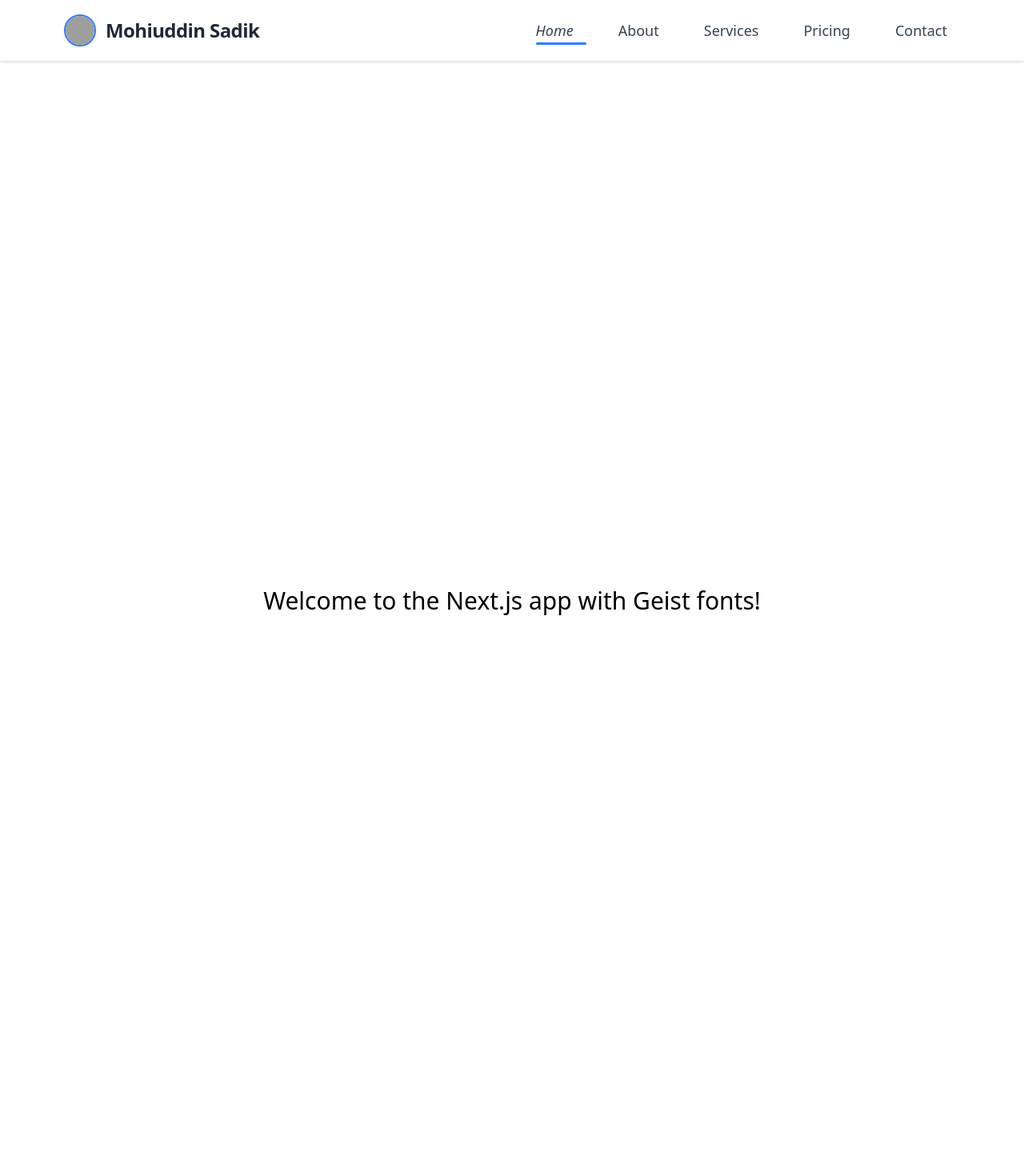
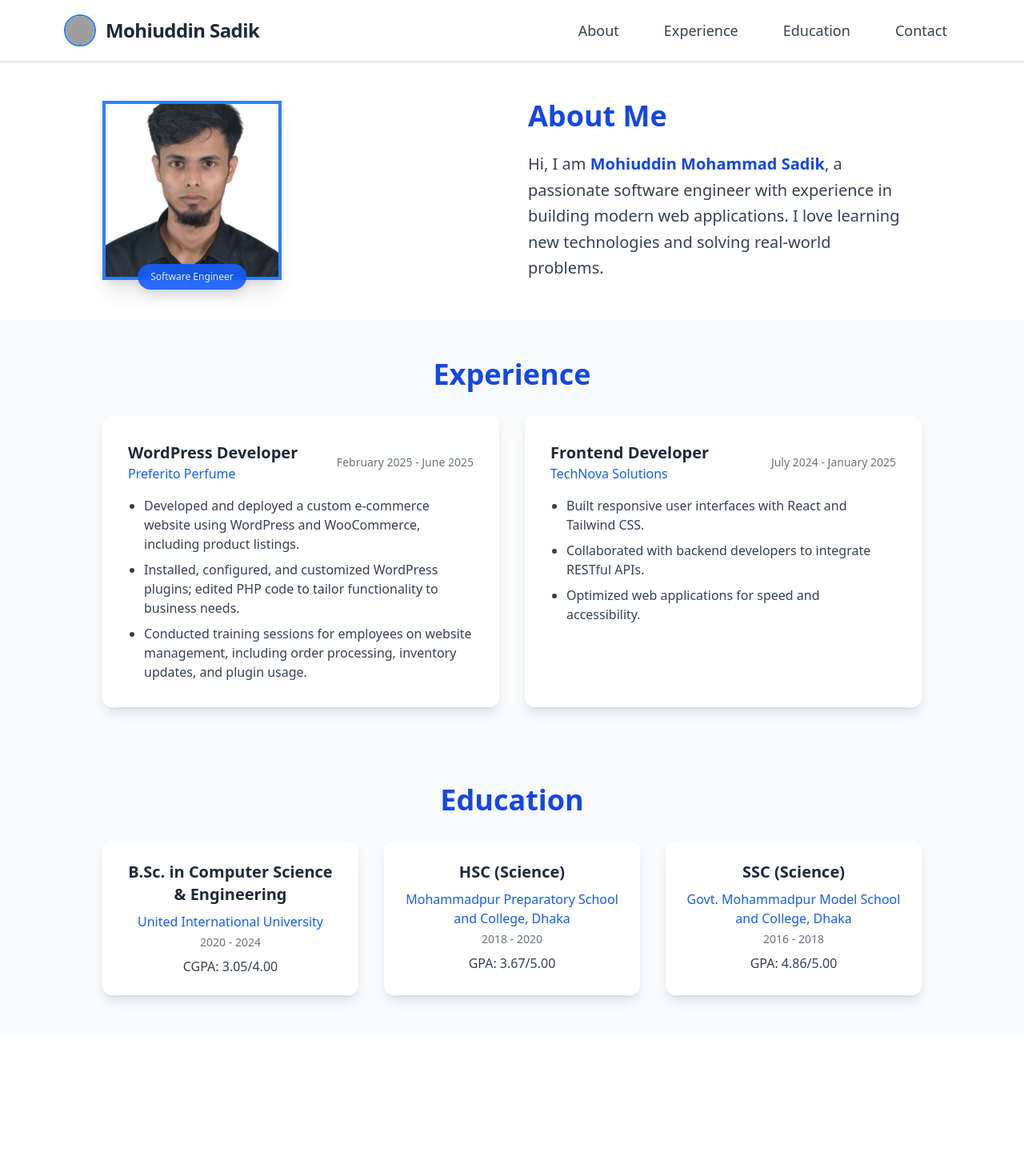
Before and after one commit to dksaddy/msadik, a Next.js app: page / in a window 1280 px wide. Shown: the top 1470 px of the page at 80% size. After the commit the page ends 1292 px from the top, so only its background shows below. Built offline with nearby package versions, Linux system fonts and the light colour scheme; grey boxes are pictures that could not be loaded.

Commit message:
Education added

```diff
--- /dev/null
+++ b/app/CSS/about.css
@@ -0,0 +1,21 @@
+@keyframes fade-in {
+  from { opacity: 0; transform: scale(0.95);}
+  to { opacity: 1; transform: scale(1);}
+}
+.animate-fade-in {
+  animation: fade-in 0.8s ease;
+}
+@keyframes fade-in-up {
+  from { opacity: 0; transform: translateY(20px);}
+  to { opacity: 1; transform: translateY(0);}
+}
+.animate-fade-in-up {
+  animation: fade-in-up 1s 0.2s ease both;
+}
+@keyframes fade-in-right {
+  from { opacity: 0; transform: translateX(40px);}
+  to { opacity: 1; transform: translateX(0);}
+}
+.animate-fade-in-right {
+  animation: fade-in-right 1s 0.3s ease both;
+}
--- /dev/null
+++ b/app/CSS/experience.css
@@ -0,0 +1,7 @@
+@keyframes fade-in-up {
+  from { opacity: 0; transform: translateY(30px);}
+  to { opacity: 1; transform: translateY(0);}
+}
+.animate-fade-in-up {
+  animation: fade-in-up 0.7s cubic-bezier(.4,0,.2,1);
+}
--- a/app/components/About.jsx
+++ b/app/components/About.jsx
@@ -1,9 +1,40 @@
+import "../CSS/about.css"
+
 export default function About() {
   return (
-    <div className="flex min-h-screen flex-col items-center justify-between p-24 mt-140" id="about">
-      <p className="text-3xl">
-        Welcome to the Next.js app with Geist fonts!
-      </p>
-    </div>
+    <section
+      id="about"
+      className="scroll-mt-20 flex flex-col-reverse md:flex-row items-center justify-between gap-10 py-12 px-6 md:px-16 lg:px-32 bg-white dark:bg-gray-900 transition-colors duration-300"
+    >
+      {/* Left: Image with animation */}
+      <div className="flex-1 flex justify-center md:justify-start mt-8 md:mt-0">
+        <div className="relative group">
+          <img
+            src="./Mohiuddin Mohammad Sadik_Software Engineer.jpg"
+            alt="Mohiuddin Mohammad Sadik"
+            className="w-40 h-40 md:w-56 md:h-56 border-4 border-blue-500 dark:border-blue-400 shadow-xl object-cover
+              transition-transform duration-500 group-hover:scale-110 group-hover:rotate-3 animate-fade-in"
+          />
+          <span className="absolute -bottom-3 left-1/2 -translate-x-1/2 bg-blue-600 dark:bg-blue-400 text-white dark:text-gray-900 text-xs px-4 py-2 rounded-full shadow-lg opacity-90 animate-fade-in-up text-center whitespace-nowrap">
+            Software Engineer
+          </span>
+        </div>
+      </div>
+      {/* Right: About Me with animation */}
+      <div className="flex-1 text-center md:text-left animate-fade-in-right px-2 md:px-6">
+        <h2 className="text-3xl md:text-4xl font-extrabold mb-6 text-blue-700 dark:text-blue-400">
+          About Me
+        </h2>
+        <p className="text-gray-700 dark:text-gray-300 text-lg md:text-xl leading-relaxed max-w-xl mx-auto md:mx-0">
+          Hi, I am{" "}
+          <span className="font-semibold text-blue-700 dark:text-blue-400">
+            Mohiuddin Mohammad Sadik
+          </span>
+          , a passionate software engineer with experience in building modern web
+          applications. I love learning new technologies and solving real-world
+          problems.
+        </p>
+      </div>
+    </section>
   );
 }
--- /dev/null
+++ b/app/components/Education.jsx
@@ -0,0 +1,46 @@
+export default function Education() {
+  const education = [
+    {
+      degree: "B.Sc. in Computer Science & Engineering",
+      institution: "United International University",
+      year: "2020 - 2024",
+      details: "CGPA: 3.05/4.00",
+    },
+    {
+      degree: "HSC (Science)",
+      institution: "Mohammadpur Preparatory School and College, Dhaka",
+      year: "2018 - 2020",
+      details: "GPA: 3.67/5.00",
+    },
+    {
+      degree: "SSC (Science)",
+      institution: "Govt. Mohammadpur Model School and College, Dhaka",
+      year: "2016 - 2018",
+      details: "GPA: 4.86/5.00",
+    },
+  ];
+
+  return (
+    <section
+      id="education"
+      className="scroll-mt-20 w-full bg-gray-50 dark:bg-gray-900 py-12 px-4 md:px-8 lg:px-32"
+    >
+      <h2 className="text-3xl md:text-4xl font-extrabold mb-8 text-blue-700 dark:text-blue-400 text-center">
+        Education
+      </h2>
+      <div className="grid grid-cols-1 lg:grid-cols-3 gap-8 max-w-6xl mx-auto">
+        {education.map((edu, idx) => (
+          <div
+            key={idx}
+            className="bg-white dark:bg-gray-800 rounded-xl shadow-lg p-6 transition-colors duration-300 flex flex-col items-center text-center"
+          >
+            <h3 className="text-xl font-semibold text-gray-800 dark:text-white mb-2">{edu.degree}</h3>
+            <span className="text-blue-600 dark:text-blue-300 font-medium mb-1">{edu.institution}</span>
+            <span className="text-sm text-gray-500 dark:text-gray-400 mb-2">{edu.year}</span>
+            <span className="text-gray-700 dark:text-gray-300">{edu.details}</span>
+          </div>
+        ))}
+      </div>
+    </section>
+  );
+}
--- a/app/components/Experience.jsx
+++ b/app/components/Experience.jsx
@@ -1,9 +1,63 @@
+import "../CSS/experience.css";
+
 export default function Experience() {
+  const experiences = [
+    {
+      title: "WordPress Developer",
+      company: "Preferito Perfume",
+      period: "February 2025 - June 2025",
+      details: [
+        "Developed and deployed a custom e-commerce website using WordPress and WooCommerce, including product listings.",
+        "Installed, configured, and customized WordPress plugins; edited PHP code to tailor functionality to business needs.",
+        "Conducted training sessions for employees on website management, including order processing, inventory updates, and plugin usage.",
+      ],
+    },
+    {
+      title: "Frontend Developer",
+      company: "TechNova Solutions",
+      period: "July 2024 - January 2025",
+      details: [
+        "Built responsive user interfaces with React and Tailwind CSS.",
+        "Collaborated with backend developers to integrate RESTful APIs.",
+        "Optimized web applications for speed and accessibility.",
+      ],
+    },
+  ];
+
   return (
-    <div className="flex min-h-screen flex-col items-center justify-between p-24" id="experience">
-      <p className="text-3xl">
-        My Experience Section
-      </p>
-    </div>
+    <section
+      id="experience"
+      className="scroll-mt-20 w-full bg-gray-50 dark:bg-gray-900 py-12 px-4 md:px-16 lg:px-32"
+    >
+      <h2 className="text-3xl md:text-4xl font-extrabold mb-8 text-blue-700 dark:text-blue-400 text-center">
+        Experience
+      </h2>
+      <div className="grid grid-cols-1 md:grid-cols-2 gap-8 max-w-5xl mx-auto">
+        {experiences.map((exp, idx) => (
+          <div
+            key={idx}
+            className="bg-white dark:bg-gray-800 rounded-xl shadow-lg p-6 md:p-8 transition-colors duration-300 flex flex-col h-full animate-fade-in-up"
+            style={{ animationDelay: `${idx * 0.15 + 0.1}s`, animationFillMode: "both" }}
+          >
+            <div className="flex flex-col md:flex-row md:items-center md:justify-between mb-2">
+              <div>
+                <h3 className="text-xl font-semibold text-gray-800 dark:text-white">
+                  {exp.title}
+                </h3>
+                <span className="text-blue-600 dark:text-blue-300 font-medium">{exp.company}</span>
+              </div>
+              <span className="text-sm text-gray-500 dark:text-gray-400 mt-2 md:mt-0">
+                {exp.period}
+              </span>
+            </div>
+            <ul className="list-disc pl-5 text-gray-700 dark:text-gray-300 space-y-2 mt-2">
+              {exp.details.map((item, i) => (
+                <li key={i}>{item}</li>
+              ))}
+            </ul>
+          </div>
+        ))}
+      </div>
+    </section>
   );
 }
--- a/app/components/Header.jsx
+++ b/app/components/Header.jsx
@@ -6,10 +6,9 @@ export default function Header() {
     const [active, setActive] = useState('home'); // Track active menu
 
     const menuItems = [
-        { name: 'Home', href: '#', key: 'home' },
         { name: 'About', href: '#about', key: 'about' },
-        { name: 'Services', href: '#', key: 'services' },
-        { name: 'Pricing', href: '#', key: 'pricing' },
+        { name: 'Experience', href: '#experience', key: 'experience' },
+        { name: 'Education', href: '#education', key: 'education' },
         { name: 'Contact', href: '#', key: 'contact' },
     ];
 
--- a/app/page.js
+++ b/app/page.js
@@ -1,4 +1,5 @@
 import About from './components/About';
+import Education from './components/Education';
 import Experience from './components/Experience';
 import Headers from './components/Header';
 
@@ -8,6 +9,7 @@ export default function Home() {
     <Headers />
     <About />
     <Experience />
+    <Education />
     </>
   );
 }
```
